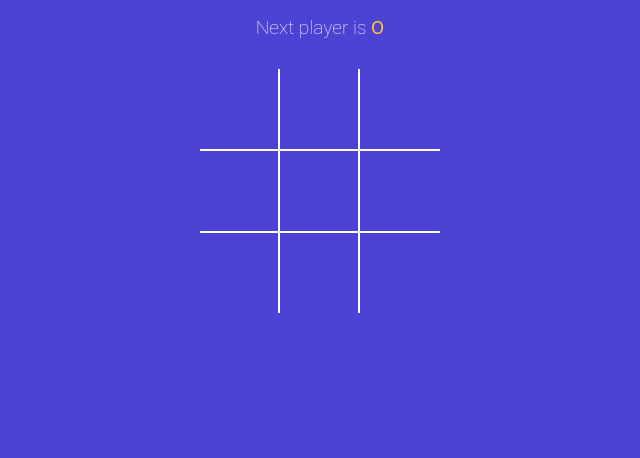
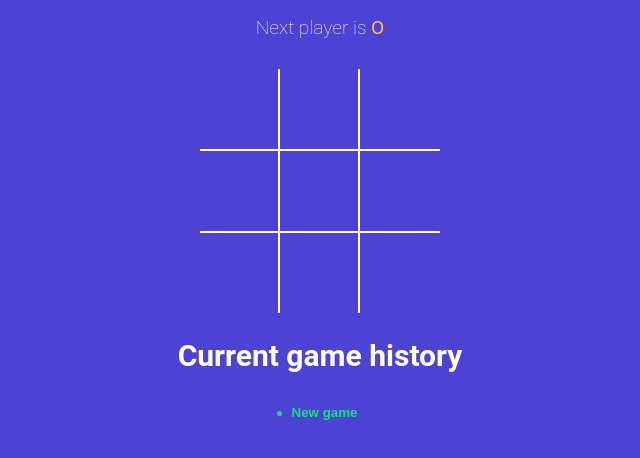
Before and after one commit to Bharatpanwar4/tictactoe-game, a React (Vite) app: page / in a window 1280 px wide. Shown: the top 458 px of the page, without its empty margins (320-960 px from the left). Built offline with nearby package versions, Linux system fonts and the light colour scheme.

Commit message:
added game history

```diff
--- a/src/App.jsx
+++ b/src/App.jsx
@@ -1,39 +1,60 @@
-
 import Board from './components/Board';
 import './styles.scss';
 import { useState } from 'react';
 import { calculateWinner } from './winner';
 import StatusMessage from './components/StatusMessage';
+import History from './components/History';
 function App() {
-  const [squares, setSquares] = useState(Array(9).fill(null));
-  const [isXNext, setIsXNext] = useState(false);
+  const [history, setHistory] = useState([
+    { squares: Array(9).fill(null), isXNext: false },
+  ]);
+  const [currentMove, setCurrentMove] = useState(0);
+  const gamingBoard = history[currentMove];
 
+  const winner = calculateWinner(gamingBoard.squares);
 
-  const winner = calculateWinner(squares);
-
-  console.log(winner);
+  // console.log({ historyLength:history.length, currentMove });
   const handlSquareClick = clickedPosition => {
-    if (squares[clickedPosition] || winner) {
+    if (gamingBoard.squares[clickedPosition] || winner) {
       return;
     }
 
-    setSquares((currentSquares) => {
-      return currentSquares.map((SquareValue, position) => {
-        if (clickedPosition === position) {
-          return isXNext ? 'X' : 'O';
+    setHistory(currentHistory => {
+
+      const isTraversing = currentMove+1 != currentHistory.length;
+      const lastGamingState =isTraversing ? currentHistory[currentMove]:currentHistory[currentHistory.length-1];
+      const nextSquaresState = lastGamingState.squares.map(
+        (SquareValue, position) => {
+          if (clickedPosition === position) {
+            return lastGamingState.isXNext ? 'X' : 'O';
+          }
+          return SquareValue;
         }
-        return SquareValue;
-      })
+      );
+
+const base = isTraversing ? currentHistory.slice(0,currentHistory.indexOf(lastGamingState)+1):currentHistory
+
+      return base.concat({
+        squares: nextSquaresState,
+        isXNext: !lastGamingState.isXNext,
+      });
     });
-    setIsXNext((currentIsXNext) => !currentIsXNext)
+    setCurrentMove(move => move + 1);
   };
+
+const moveTo = (move)=>{
+setCurrentMove(move);
+}
 
   return (
     <div className="app">
-
-      <StatusMessage winner={winner} isXNext={isXNext} squares={squares}/>
-      <Board squares={squares} handlSquareClick={handlSquareClick} />
-
+      <StatusMessage winner={winner} gamingBoard={gamingBoard} />
+      <Board
+        squares={gamingBoard.squares}
+        handlSquareClick={handlSquareClick}
+      />
+      <h2>Current game history</h2>
+     <History history={history} moveTo={moveTo} currentMove={currentMove}/>
     </div>
   );
 }
--- /dev/null
+++ b/src/components/History.jsx
@@ -0,0 +1,17 @@
+const History = ({ history , moveTo ,currentMove}) => {
+  return (
+    <div className="history-wrapper">
+      <ul className="history">
+        {history.map((_, index) => (
+            <li  key={index}>
+            <button type="button" className={`btn-move ${currentMove === index ? 'active' : ''}`} onClick={()=>moveTo(index)}>
+            {index === 0 ? 'New game' : `Go to move #${index}`}
+          </button>
+            </li>
+
+        ))}
+      </ul>
+    </div>
+  );
+};
+export default History;
--- a/src/components/StatusMessage.jsx
+++ b/src/components/StatusMessage.jsx
@@ -1,4 +1,5 @@
-const StatusMessage = ({ winner, isXNext, squares }) => {
+const StatusMessage = ({ winner, gamingBoard }) => {
+  const {squares,isXNext} = gamingBoard;
   const noMoveLeft = squares.every(SquareValue => {
     return SquareValue !== null;
   });
```
